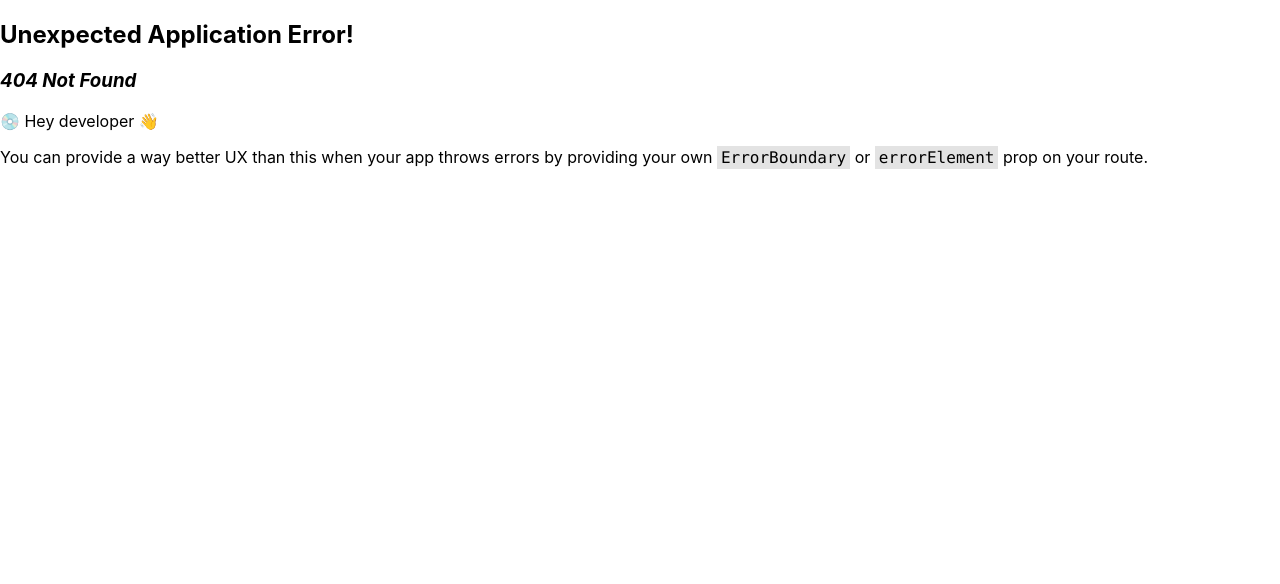
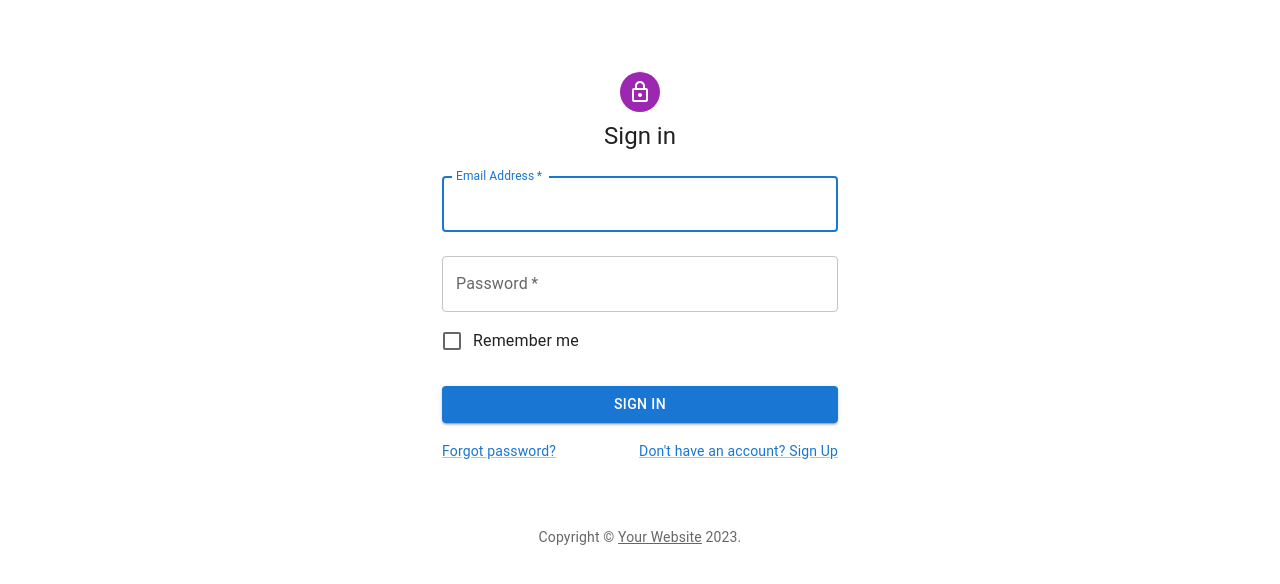
Before and after one commit to robertofmedeiros/teste-front-axios-app, a React (Create React App) app: page /login in a window 1280 px wide. Before the commit this address had no page. Shown: the top 584 px of the page. Built offline with nearby package versions, Linux system fonts and the light colour scheme.

Commit message:
Tela de login e controle de login

```diff
--- a/src/components/HeaderApp.tsx
+++ b/src/components/HeaderApp.tsx
@@ -1,11 +1,12 @@
 import { AppBar, Box, Button, Drawer, IconButton, ListItem, ListItemButton, ListItemIcon, ListItemText, Toolbar, Typography } from "@mui/material";
-import { FC, ReactNode, useState } from "react";
+import { FC, ReactNode, useEffect, useState } from "react";
 import MailIcon from '@mui/icons-material/Mail';
 import MenuIcon from '@mui/icons-material/Menu';
 import { Router, useNavigate } from "react-router";
 import { createBrowserRouter } from "react-router-dom";
 import App from "../App";
 import PaginaTeste from "../PaginaTeste";
+import { LocalStorage } from "../utils/LocalStorage";
 
 interface HeaderAppProperties {
     children: ReactNode;
@@ -13,8 +14,15 @@
 
 const HeaderApp: FC<HeaderAppProperties> = ({ children }) => {
     const [open, setOpen] = useState<boolean>(false);
+    const navigate = useNavigate();
 
-    const navigate = useNavigate();
+    useEffect(() => {
+        const isLogin = LocalStorage.get("login.app");
+        if(!isLogin){
+            navigate("/login");
+        }
+      }, []);
+
     return <>
         <div style={{ maxWidth: "100%" }}>
             <div>
--- /dev/null
+++ b/src/pages/Login/index.tsx
@@ -0,0 +1,119 @@
+import * as React from 'react';
+import Avatar from '@mui/material/Avatar';
+import Button from '@mui/material/Button';
+import CssBaseline from '@mui/material/CssBaseline';
+import TextField from '@mui/material/TextField';
+import FormControlLabel from '@mui/material/FormControlLabel';
+import Checkbox from '@mui/material/Checkbox';
+import Link from '@mui/material/Link';
+import Grid from '@mui/material/Grid';
+import Box from '@mui/material/Box';
+import LockOutlinedIcon from '@mui/icons-material/LockOutlined';
+import Typography from '@mui/material/Typography';
+import Container from '@mui/material/Container';
+import { createTheme, ThemeProvider } from '@mui/material/styles';
+import { LocalStorage } from '../../utils/LocalStorage';
+import { useNavigate } from 'react-router';
+
+function Copyright(props: any) {
+  return (
+    <Typography variant="body2" color="text.secondary" align="center" {...props}>
+      {'Copyright © '}
+      <Link color="inherit" href="https://mui.com/">
+        Your Website
+      </Link>{' '}
+      {new Date().getFullYear()}
+      {'.'}
+    </Typography>
+  );
+}
+
+// TODO remove, this demo shouldn't need to reset the theme.
+const defaultTheme = createTheme();
+
+export default function SignIn() {
+    const navigate = useNavigate();
+
+  const handleSubmit = (event: React.FormEvent<HTMLFormElement>) => {
+    event.preventDefault();
+    const data = new FormData(event.currentTarget);
+    console.log({
+      email: data.get('email'),
+      password: data.get('password'),
+    });
+  };
+
+  return (
+    <ThemeProvider theme={defaultTheme}>
+      <Container component="main" maxWidth="xs">
+        <CssBaseline />
+        <Box
+          sx={{
+            marginTop: 8,
+            display: 'flex',
+            flexDirection: 'column',
+            alignItems: 'center',
+          }}
+        >
+          <Avatar sx={{ m: 1, bgcolor: 'secondary.main' }}>
+            <LockOutlinedIcon />
+          </Avatar>
+          <Typography component="h1" variant="h5">
+            Sign in
+          </Typography>
+          <Box component="form" onSubmit={handleSubmit} noValidate sx={{ mt: 1 }}>
+            <TextField
+              margin="normal"
+              required
+              fullWidth
+              id="email"
+              label="Email Address"
+              name="email"
+              autoComplete="email"
+              autoFocus
+            />
+            <TextField
+              margin="normal"
+              required
+              fullWidth
+              name="password"
+              label="Password"
+              type="password"
+              id="password"
+              autoComplete="current-password"
+            />
+            <FormControlLabel
+              control={<Checkbox value="remember" color="primary" />}
+              label="Remember me"
+            />
+            <Button
+              type="submit"
+              fullWidth
+              variant="contained"
+              sx={{ mt: 3, mb: 2 }}
+              onClick={() => {
+                LocalStorage.set("login.app", true);
+                navigate("/");
+              }}
+            >
+              Sign In
+            </Button>
+            <Grid container>
+              <Grid item xs>
+                <Link href="#" variant="body2">
+                  Forgot password?
+                </Link>
+              </Grid>
+              <Grid item>
+                <Link href="#" variant="body2">
+                  {"Don't have an account? Sign Up"}
+                </Link>
+              </Grid>
+            </Grid>
+          </Box>
+        </Box>
+        <Copyright sx={{ mt: 8, mb: 4 }} />
+      </Container>
+    </ThemeProvider>
+  );
+}
--- /dev/null
+++ b/src/utils/LocalStorage.ts
@@ -0,0 +1,28 @@
+class LocalStorage {
+    static set(key: string, value: any): void {
+        localStorage.setItem(key, JSON.stringify(value))
+    }
+
+    static get<T = any>(key: string): T | null {
+        const item = localStorage.getItem(key);
+
+
+        if (item) {
+            return JSON.parse(item) as T;
+        }
+
+        return null;
+    }
+
+    static remove(key: string): boolean {
+        localStorage.removeItem(key);
+        return localStorage.getItem(key) ? false : true;
+    }
+
+    static removeAll(): void {
+        return localStorage.clear()
+    }
+}
+
+
+export { LocalStorage }
```
Also changed, not shown: src/index.tsx (+6 -1 lines).
